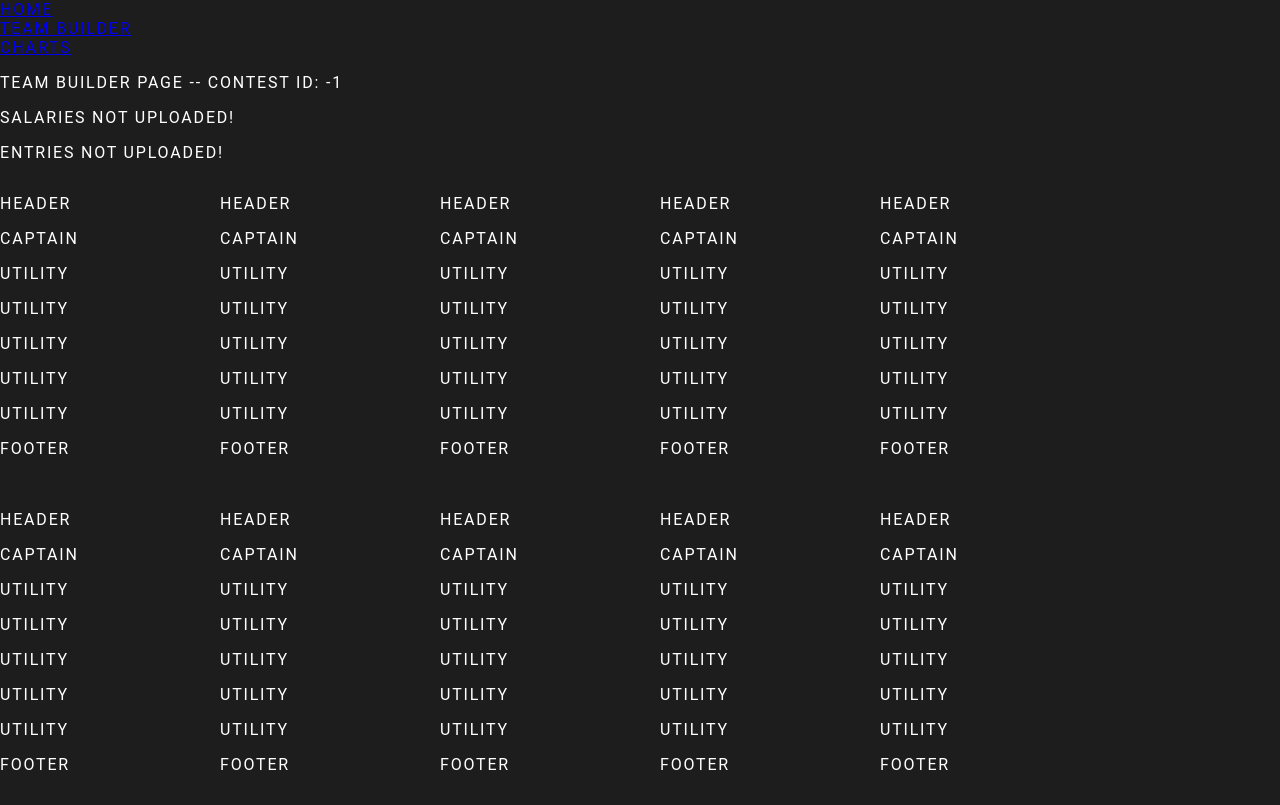
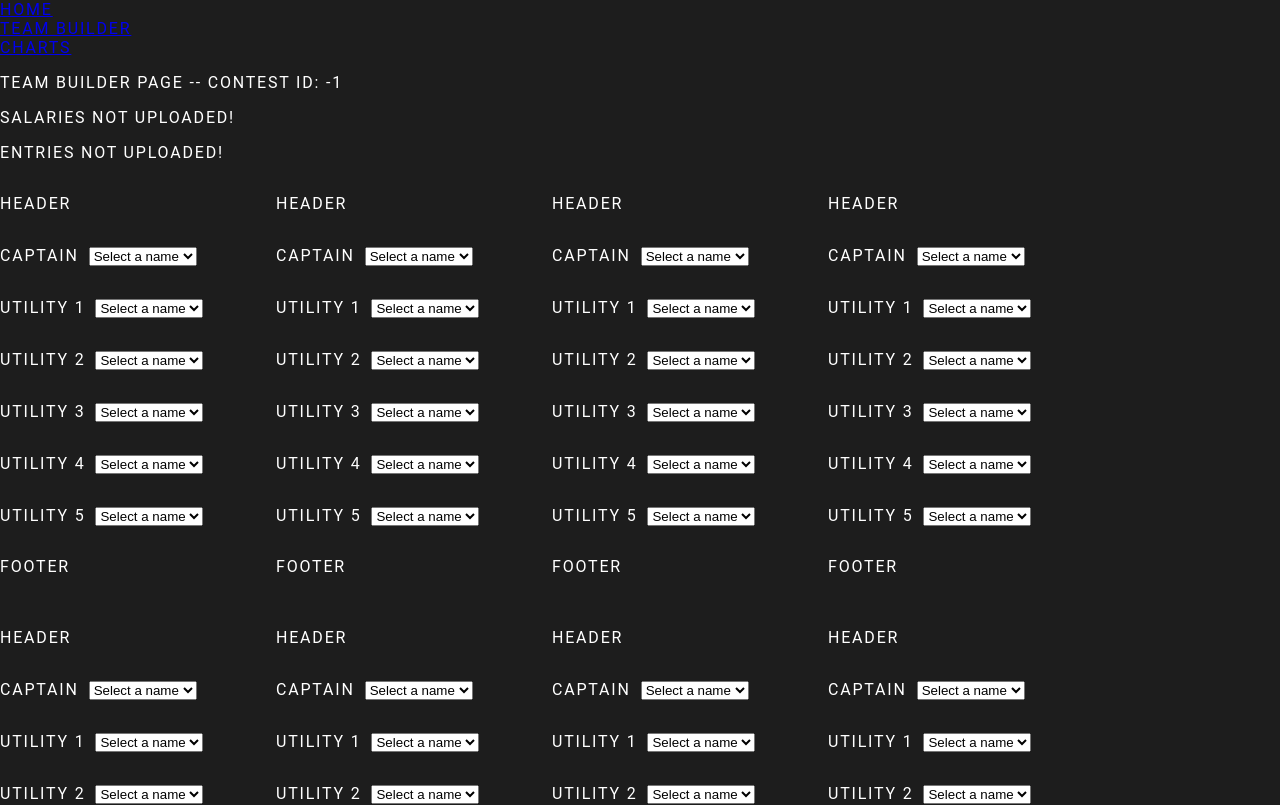
Before and after one commit to jtpank/dk-builder, a React (Create React App) app in the folder dk-app/: page /team-builder in a window 1280 px wide. Shown: the top 805 px of the page. Built offline with nearby package versions, Linux system fonts and the light colour scheme.

Commit message:
can use drop down to select players and it appears!

```diff
--- a/dk-app/src/App.js
+++ b/dk-app/src/App.js
@@ -41,28 +41,28 @@ class App extends React.Component {
     let tempCptDict = {
       "values" : [
           {
-            201: {"player_name": "Lebron cpt", "salary": 1000, "roster_position": "CPT"}
+            "player_id":201, "player_name": "Lebron cpt", "salary": 1000, "roster_position": "CPT"
           },
           {
-            889: {"player_name": "Giannis cpt", "salary": 2000, "roster_position": "CPT"}
+            "player_id":889, "player_name": "Giannis cpt", "salary": 2000, "roster_position": "CPT"
           },
-                  {
-          9032: {"player_name": "Jordan cpt", "salary": 9030, "roster_position": "CPT"}
-        }
+          {
+            "player_id":9032, "player_name": "Jordan cpt", "salary": 9030, "roster_position": "CPT"
+          }
         ]
     };
 
     let tempUtilDict = {
       "values" : [
         {
-          301: {"player_name": "Lebron", "salary": 1200, "roster_position": "UTIL"}
+          "player_id":333, "player_name": "Lebron", "salary": 1234, "roster_position": "UTIL"
         },
         {
-          102: {"player_name": "Giannis", "salary": 3000, "roster_position": "UTIL"}
+          "player_id":444, "player_name": "Giannis", "salary": 5553, "roster_position": "UTIL"
         },
         {
-          1332: {"player_name": "Jordan", "salary": 3030, "roster_position": "UTIL"}
-        },
+          "player_id":34233, "player_name": "Jordan", "salary": 2179, "roster_position": "UTIL"
+        }
       ]
     };
 
--- a/dk-app/src/components/DropdownSelector.js
+++ b/dk-app/src/components/DropdownSelector.js
@@ -8,14 +8,24 @@ class DropdownSelector extends React.Component {
     }
     handleChange(event) {
       event.preventDefault();
-      console.log(event.target.value)
-      // this.props.onChange(event.target.value);
+      let player = this.props.playerDict.values.find(
+        (p) => p.player_name === event.target.value
+      );
+      if(this.props.whichRow === "UTIL")
+      {
+        this.props.onSelectUtility(player);
+      }
+      else
+      {
+        this.props.onSelectCaptain(player);
+      }
+
     }
 
     render() {
       const options = this.props.playerDict.values.map((player) => (
-        <option key={Object.keys(player)[0]} value={player[Object.keys(player)[0]].player_name}>
-          {player[Object.keys(player)[0]].player_name}
+        <option key={player.player_id} value={player.player_name}>
+          {player.player_name}
         </option>
       ));
       return (
@@ -23,6 +33,7 @@ class DropdownSelector extends React.Component {
           <option value="">Select a name</option>
           {options}
         </select>
+
       );
     }
   }
--- a/dk-app/src/components/EntryField.js
+++ b/dk-app/src/components/EntryField.js
@@ -21,8 +21,10 @@ class EntryField extends React.Component {
         let tables = []
         for(let i = 0; i < 10; ++i)
         {
-            let row = <div className='teams-table-wrapper'>
+            let row = <div key={"_table_"+String(i)} className='teams-table-wrapper'>
                         <EntryTable
+                        captainDict={this.props.captainDict}
+                        utilityDict={this.props.utilityDict}
                         tableIndex={i+1}
                         ></EntryTable>
                     </div>
--- a/dk-app/src/components/EntryTable.js
+++ b/dk-app/src/components/EntryTable.js
@@ -7,12 +7,44 @@ import '../styles/styles.css';
 class EntryTable extends React.Component {
     constructor(props) {
         super(props);
-        this.handleRowClick = this.handleRowClick.bind(this);
+        this.state = {
+            _lineup: {
+                _captain: {},
+                _utility: [
+                    {},
+                    {},
+                    {},
+                    {},
+                    {},
+                ]
+                // _util_1: {},
+                // _util_2: {},
+            }
+        }
       }
-
-      handleRowClick(event, name) {
-        event.preventDefault();
-        this.props.onSelectName(name);
+      handleSelectCaptain(cpt) {
+        console.log("handle select captain function: ");
+        console.log(cpt.player_name);
+        console.log(cpt.salary);
+        this.setState({
+            _lineup: {
+              ...this.state._lineup,
+              _captain: cpt,
+            },
+          });
+      }
+      handleSelectUtility(player, index) {
+        console.log("handle select utility function");
+        console.log("index: " + String(index))
+        console.log("player: " + player);
+        const newUtility = [...this.state._lineup._utility];
+        newUtility[index] = player;
+        this.setState({
+            _lineup: {
+                ...this.state._lineup,
+                _utility: newUtility
+            }
+        })
       }
 
     render() {
@@ -20,13 +52,23 @@ class EntryTable extends React.Component {
         for(let i = 0; i < 5; ++i)
         {
             rows.push(
-                <EntryTableRowUtility></EntryTableRowUtility>
+                <EntryTableRowUtility
+                key={i}
+                playerDict={this.props.utilityDict}
+                onSelectUtility={(player) => this.handleSelectUtility(player, i)}
+                utility={this.state._lineup._utility[i]}
+                utilityId={i+1}
+                ></EntryTableRowUtility>
             )
         }
         return(
             <div className='splash-header'>
                 <EntryTableRowHeader></EntryTableRowHeader>
-                <EntryTableRowCaptain></EntryTableRowCaptain>
+                <EntryTableRowCaptain
+                playerDict={this.props.captainDict}
+                onSelectCaptain={(cpt) => this.handleSelectCaptain(cpt)}
+                captain={this.state._lineup._captain}
+                ></EntryTableRowCaptain>
                 {rows}
                 <EntryTableRowFooter></EntryTableRowFooter>
 
--- a/dk-app/src/components/EntryTableRowCaptain.js
+++ b/dk-app/src/components/EntryTableRowCaptain.js
@@ -1,5 +1,6 @@
 import React from 'react';
 import '../styles/styles.css';
+import DropdownSelector from './DropdownSelector';
 class EntryTableRowCaptain extends React.Component {
     constructor(props) {
         super(props);
@@ -8,8 +9,14 @@ class EntryTableRowCaptain extends React.Component {
     render() {
         return(
             <div className='splash-header'>
-                <p>Captain</p>
-
+                <p className='captain-inline-block'>Captain</p>
+                <DropdownSelector className='captain-inline-block'
+                whichRow={"CPT"}
+                playerDict={this.props.playerDict}
+                onSelectCaptain={this.props.onSelectCaptain}
+                ></DropdownSelector>
+                <p className='captain-inline-block'>{this.props.captain.player_name}</p>
+                <p className='captain-inline-block'>{this.props.captain.salary}</p>
             </div>
 
         );
--- a/dk-app/src/components/EntryTableRowUtility.js
+++ b/dk-app/src/components/EntryTableRowUtility.js
@@ -1,4 +1,5 @@
 import React from 'react';
+import DropdownSelector from './DropdownSelector';
 import '../styles/styles.css';
 class EntryTableRowUtility extends React.Component {
     constructor(props) {
@@ -8,8 +9,14 @@ class EntryTableRowUtility extends React.Component {
     render() {
         return(
             <div className='splash-header'>
-                <p>Utility</p>
-
+                <p className='captain-inline-block'>Utility {this.props.utilityId}</p>
+                <DropdownSelector className='captain-inline-block'
+                whichRow={"UTIL"}
+                playerDict={this.props.playerDict}
+                onSelectUtility={this.props.onSelectUtility}
+                ></DropdownSelector>
+                <p className='captain-inline-block'>{this.props.utility.player_name}</p>
+                <p className='captain-inline-block'>{this.props.utility.salary}</p>
             </div>
 
         );
--- a/dk-app/src/routes/TeamBuilder.js
+++ b/dk-app/src/routes/TeamBuilder.js
@@ -39,10 +39,11 @@ class TeamBuilder extends React.Component {
                 ></DropdownSelector> */}
             </div>
             <EntryField
+            key={"_entry_field_0"}
             numEntries={this.props.numEntries}
             contestId={this.props.contestId}
-            utilSalaryDict={this.props.utilSalaryDict}
-            cptSalaryDict={this.props.cptSalaryDict}
+            utilityDict={this.props.utilSalaryDict}
+            captainDict={this.props.cptSalaryDict}
             ></EntryField>
             <div>
                 <DragAndDrop></DragAndDrop>
--- a/dk-app/src/styles/styles.css
+++ b/dk-app/src/styles/styles.css
@@ -99,7 +99,7 @@
 
 .teams-table-wrapper {
   width: 20%;
-  max-width: 200px;
+  max-width: 400px;
   margin-right: 20px;
   margin-bottom: 20px;
 }
@@ -117,3 +117,9 @@
 
   }
 }
+
+
+.captain-inline-block {
+  display: inline-block;
+  margin-right: 10px;
+}
```
